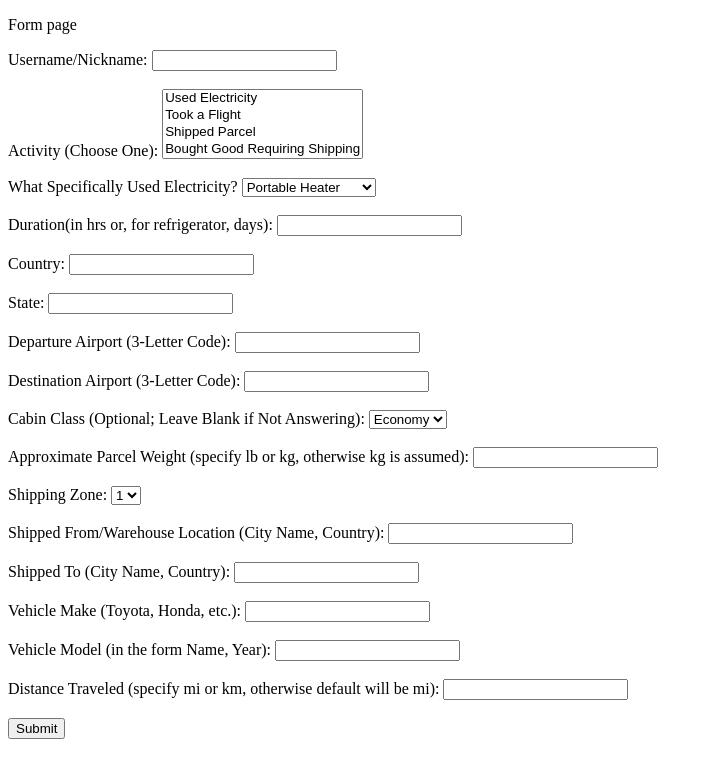
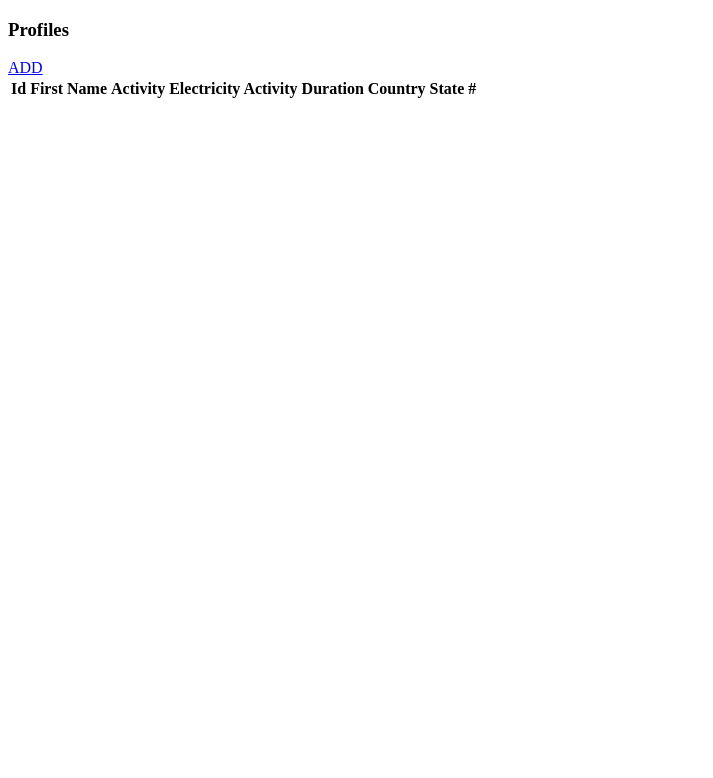
Before and after one commit to nocturne-1/carbon-estimator, a Flask app: page / in a window 1280 px wide. Shown: the top 778 px of the page, without its empty margins (0-713 px from the left). Run offline with Flask 3, Linux system fonts and the light colour scheme; lists and menus that the app fills with data are empty.

Commit message:
created database w SQLite + wrote info from form into db

```diff
--- a/app.py
+++ b/app.py
@@ -1,20 +1,61 @@
-from flask import Flask, request, render_template
+import sqlite3
+from flask import Flask, request, render_template, g, redirect
+from flask_sqlalchemy import SQLAlchemy
 
 app = Flask(__name__)
 app.debug = True
+
+app.config["SQLALCHEMY_DATABASE_URI"] = "sqlite:///site.db"
+app.config["SQL_TRACK_MODIFICATIONS"] = False
+
+db = SQLAlchemy(app)
+
+class Profile(db.Model):
+    id = db.Column(db.Integer, primary_key=True)
+    name = db.Column(db.String(20), unique=False, nullable=False)
+    activity = db.Column(db.String(30), unique=False, nullable=False)
+    elecactivity = db.Column(db.String(20), unique=False, nullable=False)
+    duration = db.Column(db.String(20), unique=False, nullable=False)
+    country = db.Column(db.String(20), unique=False, nullable=False)
+    state = db.Column(db.String(20), unique=False, nullable=False)
+
+    def __repr__(self):
+        return f"Name : {self.name}, Activity: {self.activity}, ElectricActivity: {self.elecactivity}, Duration = {self.duration}, Country: {self.country}, State: {self.state}."
+
+@app.route('/')
+def index():
+    profiles = Profile.query.all()
+    return render_template('index.html', profile=profiles)
+
+@app.route('/add_data')
+def add_data():
+    return render_template("form.html")
 
 @app.route('/', methods=["GET", "POST"])
 def formdata():
     if request.method == "POST":
         user = request.form.get("user_name")
         activity = request.form.get("activity")
-        if activity == "Used Electricity":
-            elecActivity = request.form.get("electricity_activity")
-            duration = request.form.get("duration")
-            country = request.form.get("country")
-            state = request.form.get("state")
-        return f"Your name is {user}. You used {elecActivity} for {duration} in {state}, {country}."
-    return render_template("form.html")
+        elecactivity = request.form.get("electricity_activity")
+        duration = request.form.get("duration")
+        country = request.form.get("country")
+        state = request.form.get("state")
+        if user != "" and activity == "electricity":
+            p = Profile(name=user, activity=activity, elecactivity=elecactivity, duration=duration, country=country, state=state)
+            db.session.add(p)
+            db.session.commit()
+            return redirect('/')
+        else:
+            return redirect('/')
+
+@app.route('/delete/<int:id>')
+def erase(id):
+    data = Profile.query.get(id)
+    db.session.delete(data)
+    db.session.commit()
+    return redirect('/')
 
 if __name__ == '__main__':
-    app.run()
+    with app.app_context():
+        db.create_all()
+    app.run(debug=True)
--- a/templates/form.html
+++ b/templates/form.html
@@ -28,8 +28,8 @@
                     <option value="heating">Portable Heater</option>
                     <option value="cooling">A/C (Window/Wall)</option>
                     <option value="cooling_fan">Ceiling Fan</option>
-                    <option value="kitchen-appliances_oven">Oven</option>
-                    <option value="kitchen-appliances_dishwasher">Dishwasher</option>
+                    <option value="kitchen_appliances_oven">Oven</option>
+                    <option value="kitchen_appliances_dishwasher">Dishwasher</option>
                     <option value="refrigeration">Refrigerator</option>
                     <option value="electronic_tv">TV</option>
                     <option value="electronic_desktop">Desktop PC</option>
@@ -37,11 +37,11 @@
                     <option value="electronic_monitor">Monitor</option>
                 </select><br><br>
                 <label for="duration">Duration(in hrs or, for refrigerator, days): </label>
-                <input id="duration" type="text"><br><br>
+                <input id="duration" type="text" name="duration"><br><br>
                 <label for="country">Country: </label>
-                <input id="country" type="text"><br><br>
+                <input id="country" type="text" name="country"><br><br>
                 <label for="state">State: </label>
-                <input id="state" type="text"><br><br>
+                <input id="state" type="text" name="state"><br><br>
 
                 <label for="departure">Departure Airport (3-Letter Code): </label>
                 <input id="departure" type="text"><br><br>
--- /dev/null
+++ b/templates/index.html
@@ -0,0 +1,35 @@
+<!DOCTYPE html>
+<html>
+   <head>
+      <title>Index Page</title>
+   </head>
+   <body>
+      <h3>Profiles</h3>
+      <a href="/add_data">ADD</a>
+      <br>
+      <table>
+         <thead>
+            <th>Id</th>
+            <th>First Name</th>
+            <th>Activity</th>
+            <th>Electricity Activity</th>
+            <th>Duration</th>
+            <th>Country</th>
+            <th>State</th>
+            <th>#</th>
+         </thead>
+         {% for data in profiles %}
+         <tbody>
+            <td>{{data.id}}</td>
+            <td>{{data.name}}</td>
+            <td>{{data.activity}}</td>
+            <td>{{data.elecactivity}}</td>
+            <td>{{data.duration}}</td>
+            <td>{{data.country}}</td>
+            <td>{{data.state}}</td>
+            <td><a href="/delete/{{data.id}}" type="button">Delete</a></td>
+         </tbody>
+         {% endfor%}
+      </table>
+   </body>
+</html>
```
